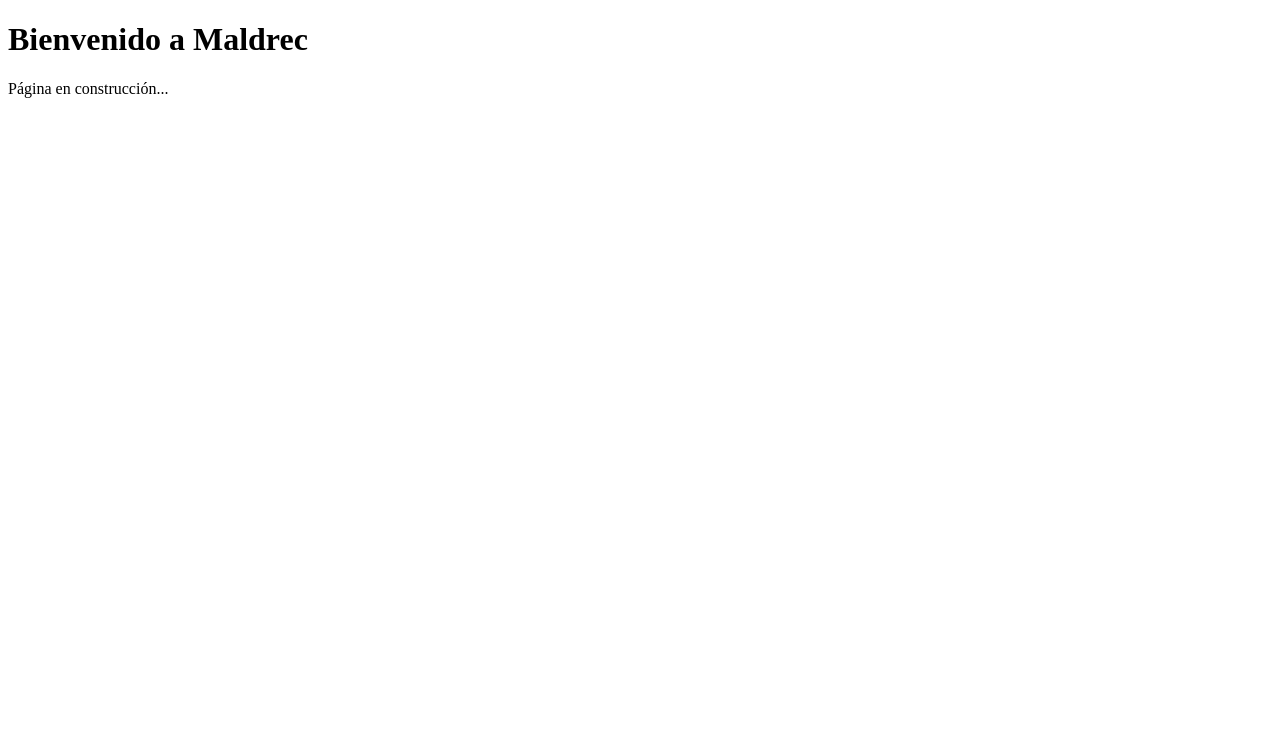
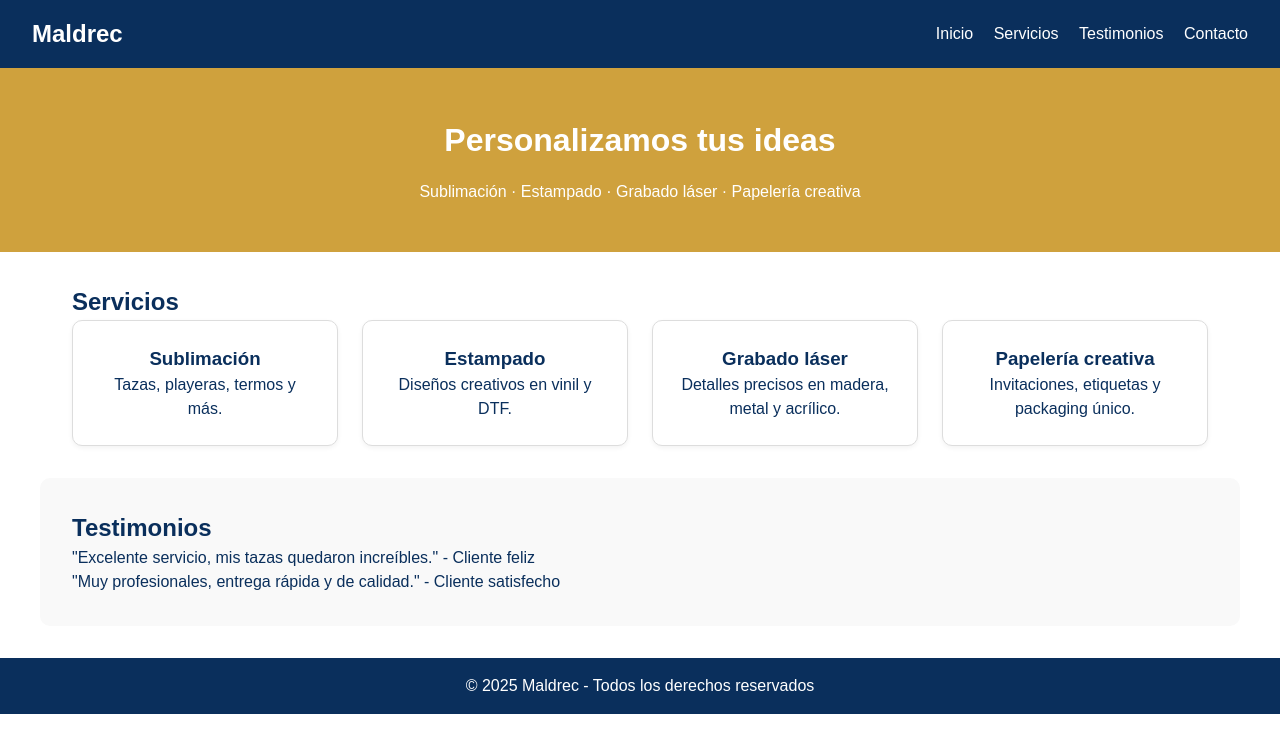
Before and after one commit to Recioxc/Prueba, a plain HTML site: page index.html in a window 1280 px wide. Drawn offline with Linux system fonts and the light colour scheme.

Commit message:
index.html

```diff
--- a/index.html
+++ b/index.html
@@ -4,9 +4,137 @@
     <meta charset="UTF-8">
     <meta name="viewport" content="width=device-width, initial-scale=1.0">
     <title>Maldrec</title>
+    <style>
+        :root {
+            --azul: #0a2f5c;
+            --dorado: #cfa13d;
+            --blanco: #ffffff;
+        }
+
+        * {
+            margin: 0;
+            padding: 0;
+            box-sizing: border-box;
+            font-family: Arial, sans-serif;
+        }
+
+        body {
+            background-color: var(--blanco);
+            color: var(--azul);
+            line-height: 1.5;
+        }
+
+        header {
+            background-color: var(--azul);
+            color: var(--blanco);
+            padding: 1rem 2rem;
+            display: flex;
+            justify-content: space-between;
+            align-items: center;
+        }
+
+        header nav a {
+            color: var(--blanco);
+            text-decoration: none;
+            margin-left: 1rem;
+        }
+
+        .hero {
+            padding: 3rem 2rem;
+            text-align: center;
+            background-color: var(--dorado);
+            color: var(--blanco);
+        }
+
+        .hero h1 {
+            font-size: 2rem;
+            margin-bottom: 1rem;
+        }
+
+        .section {
+            padding: 2rem;
+            max-width: 1200px;
+            margin: auto;
+        }
+
+        .servicios {
+            display: grid;
+            grid-template-columns: repeat(auto-fit, minmax(250px, 1fr));
+            gap: 1.5rem;
+        }
+
+        .servicio {
+            background-color: var(--blanco);
+            border: 1px solid #ddd;
+            padding: 1.5rem;
+            text-align: center;
+            border-radius: 10px;
+            box-shadow: 0 2px 5px rgba(0,0,0,0.05);
+        }
+
+        .testimonios {
+            background-color: #f9f9f9;
+            padding: 2rem;
+            border-radius: 10px;
+        }
+
+        footer {
+            background-color: var(--azul);
+            color: var(--blanco);
+            text-align: center;
+            padding: 1rem;
+            margin-top: 2rem;
+        }
+    </style>
 </head>
 <body>
-    <h1>Bienvenido a Maldrec</h1>
-    <p>Página en construcción...</p>
+
+    <header>
+        <h2>Maldrec</h2>
+        <nav>
+            <a href="#">Inicio</a>
+            <a href="#">Servicios</a>
+            <a href="#">Testimonios</a>
+            <a href="#">Contacto</a>
+        </nav>
+    </header>
+
+    <section class="hero">
+        <h1>Personalizamos tus ideas</h1>
+        <p>Sublimación · Estampado · Grabado láser · Papelería creativa</p>
+    </section>
+
+    <section class="section">
+        <h2>Servicios</h2>
+        <div class="servicios">
+            <div class="servicio">
+                <h3>Sublimación</h3>
+                <p>Tazas, playeras, termos y más.</p>
+            </div>
+            <div class="servicio">
+                <h3>Estampado</h3>
+                <p>Diseños creativos en vinil y DTF.</p>
+            </div>
+            <div class="servicio">
+                <h3>Grabado láser</h3>
+                <p>Detalles precisos en madera, metal y acrílico.</p>
+            </div>
+            <div class="servicio">
+                <h3>Papelería creativa</h3>
+                <p>Invitaciones, etiquetas y packaging único.</p>
+            </div>
+        </div>
+    </section>
+
+    <section class="section testimonios">
+        <h2>Testimonios</h2>
+        <p>"Excelente servicio, mis tazas quedaron increíbles." - Cliente feliz</p>
+        <p>"Muy profesionales, entrega rápida y de calidad." - Cliente satisfecho</p>
+    </section>
+
+    <footer>
+        <p>&copy; 2025 Maldrec - Todos los derechos reservados</p>
+    </footer>
+
 </body>
 </html>
```
